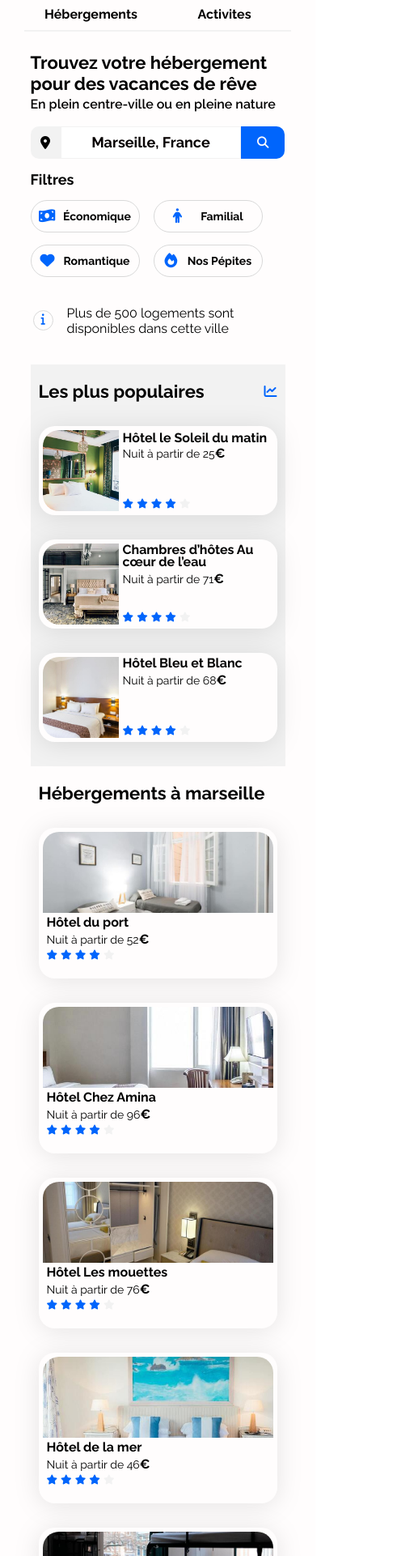
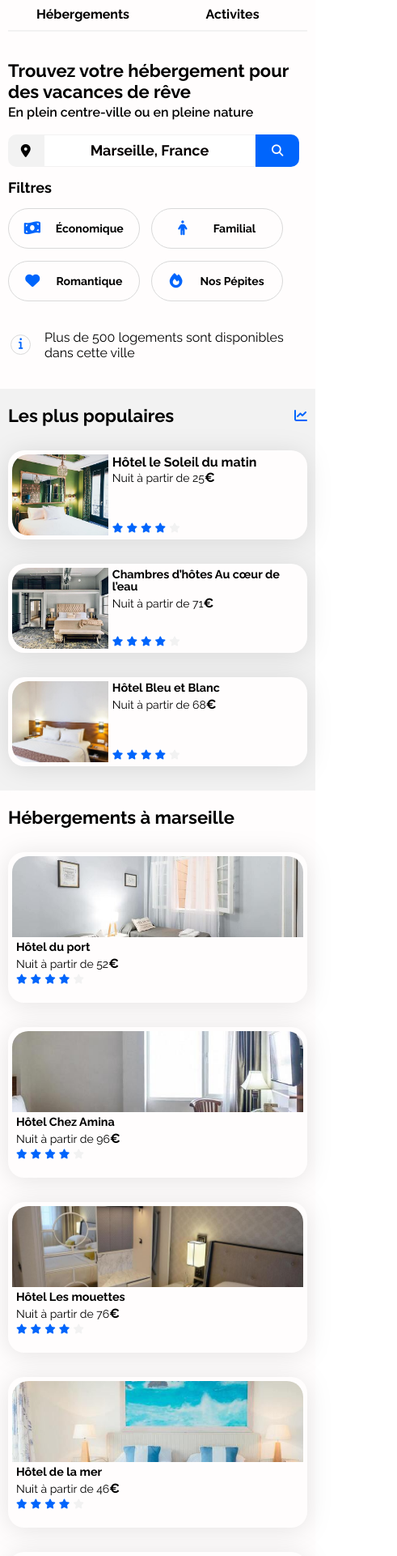
Before and after one commit to Akzaatz/Booki, a plain HTML site: page projet3-booki/index.html in a window 390 px wide. Shown: the part 79-2000 px from the top of the page at 81% size, 491 px wide, since content can reach past the window. Drawn offline with Linux system fonts and the light colour scheme.

Commit message:
2ème sauvegarde ohmyfood

```diff
--- a/projet3-booki/css/style.css
+++ b/projet3-booki/css/style.css
@@ -42,7 +42,10 @@ body {
   font-size: 1.375rem;
   font-weight: bold;
 }
-
+a {
+  color: inherit;
+  text-decoration: none;
+}
 .card {
   background: var(--white-bg-color);
   border-radius: 20px;
@@ -51,7 +54,7 @@ body {
 }
 
 .card-title {
-  font-size: 1rem;
+  font-size: 0.9rem;
   font-weight: bolder;
   margin-top: 10px;
   margin-bottom: 4px;
@@ -95,11 +98,8 @@ nav ul {
 nav li {
   text-transform: capitalize;
   cursor: pointer;
-  padding-inline: 20px;
   font-size: 1rem;
-  cursor: pointer;
   position: relative;
-  transition: 0.5s ease;
   padding: 20px 10px;
 }
 
@@ -128,9 +128,7 @@ nav li:hover::before {
 .search {
   margin: 35px 0;
 }
-.intro p {
-  padding: 0px 0;
-}
+
 h1 {
   font-family: "Raleway";
   font-size: 1.375rem;
@@ -141,10 +139,7 @@ h1 {
   height: 49px;
   display: flex;
 }
-.search button-icon,
-input {
-  border: 0;
-}
+
 .button-icon {
   width: 13%;
   background: var(--main-bg-color);
@@ -243,8 +238,8 @@ input {
   padding: 35px;
   position: relative;
 }
-/****** Fin Filtres  Container ***********/
 
+/****** Ellipse ***********/
 .ellipse {
   width: 30px;
   height: 30px;
@@ -261,15 +256,12 @@ input {
   top: 34px;
   left: 13px;
 }
+/****** fin Ellipse ***********/
 
 .filtres-infos p {
   margin-left: 10px;
 }
-
-a {
-  color: inherit;
-  text-decoration: none;
-}
+/****** Fin Filtres  Container ***********/
 
 #main-hebergements {
   display: flex;
@@ -360,7 +352,7 @@ a {
 }
 
 .activites-cards .card-title {
-  padding-left: 20px;
+  padding: 20px 20px 0;
 }
 .activites-container .card {
   padding: 0px;
@@ -371,7 +363,7 @@ a {
   width: 100%;
   height: 380px;
 }
-
+/****** FOOTER ***********/
 footer {
   background: var(--main-bg-color);
   max-width: 1440px;
@@ -404,7 +396,7 @@ h5 {
 /* Medium devices (tablets, less/equal than 1024px)
   @media (max-width: 1024px) {*/
 
-@media screen and (max-width: 1129px) {
+@media screen and (max-width: 1024px) {
   .main-container {
     max-width: 1024px;
   }
@@ -462,15 +454,16 @@ h5 {
   @media (max-width: 767.98px) {
     /* ... */
 
-@media screen and (max-width: 910px) {
+@media screen and (max-width: 768px) {
   .main-container {
     max-width: 765px;
+    padding: 0;
   }
   nav {
     display: block;
     text-align: center;
-    padding: 0;
-    margin: 10px;
+    padding: 0 10px;
+    margin-top: 10px;
   }
   .logo {
     padding: 20px;
@@ -511,8 +504,8 @@ h5 {
   .populaires,
   .hebergements {
     margin: 0 auto;
-    width: 90%;
-    padding: 0;
+    width: 100%;
+    padding: 0 10px;
   }
   .intro h1 {
     font-size: 1.375rem;
@@ -560,8 +553,8 @@ h5 {
   }
 
   .filtres-down-buttons button {
-    width: 135px;
-    height: 40px;
+    width: 162.5px;
+    height: 50px;
     font-size: 0.875rem;
   }
   .filtres-down-buttons ul {
@@ -649,8 +642,8 @@ h5 {
   }
   .hebergements-cards {
     display: grid;
-    grid-template-columns: 1fr;
-    grid-template-rows: 1fr 1fr 1fr 1fr 1fr 1fr;
+    grid-template-columns: repeat(1, 1fr);
+    grid-template-rows: repeat (6, 1fr);
     grid-template-areas:
       "prt"
       "cnb"
--- a/projet3-booki/index.html
+++ b/projet3-booki/index.html
@@ -127,7 +127,7 @@
                   src="./images/hebergements/fred-kleber.jpg"
                   alt="Image de la chambre d'hôtel montrant un lit"
                 />
-                <div class="card-content">
+                <div class="card-content" id="prt">
                   <div class="card-txt">
                     <h3 class="card-title">Hôtel du port</h3>
                     <p class="card-subtitle">
@@ -154,7 +154,7 @@
                   src="./images/hebergements/febrian-zakaria.jpg"
                   alt="Image de la chambre d'hôtel montrant un lit"
                 />
-                <div class="card-content">
+                <div class="card-content" id="ama">
                   <div class="card-txt">
                     <h3 class="card-title">Hôtel Chez Amina</h3>
                     <p class="card-subtitle">
@@ -181,7 +181,7 @@
                   src="./images/hebergements/reisetopia.jpg"
                   alt="Image de la chambre d'hôtel montrant un lit"
                 />
-                <div class="card-content">
+                <div class="card-content" id="mts">
                   <div class="card-txt">
                     <h3 class="card-title">Hôtel Les mouettes</h3>
                     <p class="card-subtitle">
@@ -209,7 +209,7 @@
                   src="./images/hebergements/annie-spratt.jpg"
                   alt="Image de la chambre d'hôtel montrant un lit"
                 />
-                <div class="card-content">
+                <div class="card-content" id="mer">
                   <div class="card-txt">
                     <h3 class="card-title">Hôtel de la mer</h3>
                     <p class="card-subtitle">
@@ -236,9 +236,9 @@
                   src="./images/hebergements/marcus-loke.jpg"
                   alt="Image de la chambre d'hôtel montrant un lit"
                 />
-                <div class="card-content">
+                <div class="card-content" id="cnb">
                   <div class="card-txt">
-                    <h3 class="card-title">auberge la canebière</h3>
+                    <h3 class="card-title">Auberge la canebière</h3>
                     <p class="card-subtitle">
                       Nuit à partir de 25<span class="euro">€</span>
                     </p>
@@ -263,7 +263,7 @@
                   src="./images/hebergements/nicate-lee.jpg"
                   alt="Image de la chambre d'hôtel montrant un lit"
                 />
-                <div class="card-content">
+                <div class="card-content" id="pnr">
                   <div class="card-txt">
                     <h3 class="card-title">Auberge le panier</h3>
                     <p class="card-subtitle">
@@ -384,7 +384,7 @@
         </div>
       </section>
 
-      <div id="main-activites">
+      <section id="main-activites">
         <div class="main-title">
           <h2 class="section-title">Activités à Marseille</h2>
         </div>
@@ -454,7 +454,7 @@
             </div>
           </div>
         </div>
-      </div>
+      </section>
 
       <footer>
         <div class="footer-infos">
```
Also changed, not shown: 1 other file.
